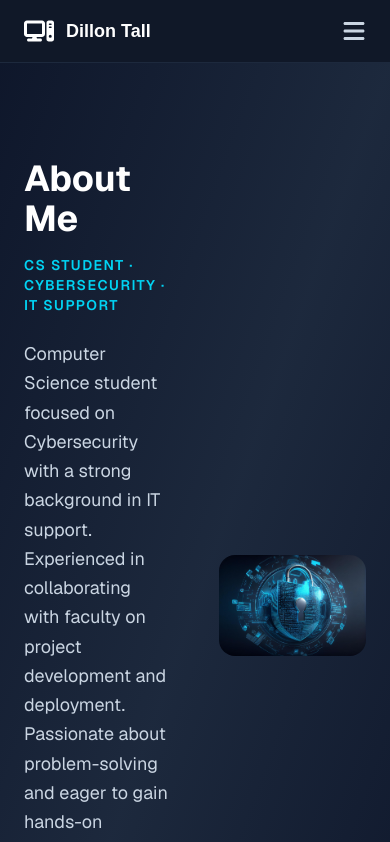
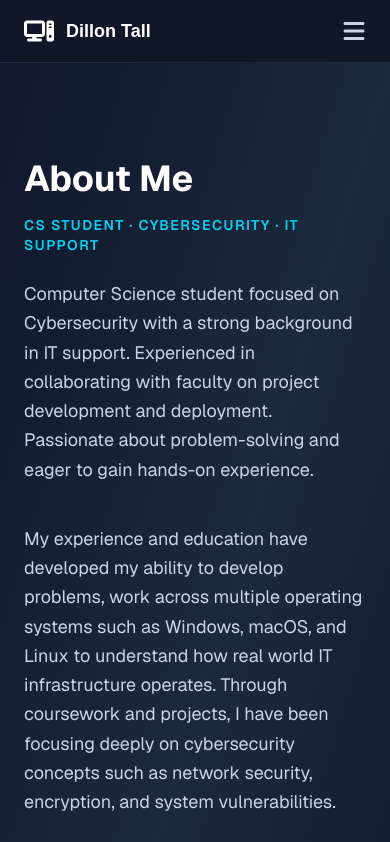
Before and after one commit to DillonT15/Tall-543, a Next.js app: page /about in a window 390 px wide. Shown: the top 842 px of the page. Built offline with nearby package versions, Linux system fonts and the light colour scheme.

Commit message:
Fixed minor ui bugs and navigation and header dissapearing. Ensured that site works on mobile devices and added additional images

```diff
--- a/app/about/page.tsx
+++ b/app/about/page.tsx
@@ -6,7 +6,7 @@ import Link from "next/link";
 const About: React.FC = () => {
   return (
     <div className="min-h-screen bg-gradient-to-br from-slate-900 via-slate-800 to-slate-900 text-white font-sans flex flex-col">
-      <main className="flex-1 flex flex-row items-center justify-center gap-12 px-6 py-24">
+      <main className="flex-1 flex flex-col lg:flex-row items-center justify-center gap-12 px-6 py-24">
         <div className="flex-1 text-left">
           <h1 className="text-4xl font-bold mb-4">About Me</h1>
           <p className="text-cyan-400 text-sm font-semibold uppercase tracking-widest mb-6">
@@ -16,6 +16,12 @@ const About: React.FC = () => {
             Computer Science student focused on Cybersecurity with a strong background
             in IT support. Experienced in collaborating with faculty on project development and deployment.
             Passionate about problem-solving and eager to gain hands-on experience.
+          </p>
+          <p className="text-lg text-slate-300 leading-relaxed mb-10">
+            My experience and education have developed my ability to develop problems, work across
+            multiple operating systems such as Windows, macOS, and Linux to understand how real world IT
+            infrastructure operates. Through coursework and projects, I have been focusing deeply on cybersecurity
+            concepts such as network security, encryption, and system vulnerabilities.
           </p>
 
           <div className="flex gap-4 flex-wrap">
@@ -34,15 +40,16 @@ const About: React.FC = () => {
           </div>
         </div>
 
-        <div className="flex-1 flex justify-end">
+        {/* Image — full width on mobile, half on desktop */}
+        <div className="w-full lg:flex-1 lg:flex lg:justify-end">
           <Image
-            src="/cybersecurity.jpg"
+            src="/dillon.jpg"
             alt="About Image"
             width={600}
             height={300}
             placeholder="blur"
             blurDataURL="/cybersecurity-blur.jpg"
-            className="rounded-2xl object-cover"
+            className="rounded-2xl object-cover w-full lg:w-auto"
           />
         </div>
       </main>
--- a/layout/header.tsx
+++ b/layout/header.tsx
@@ -26,7 +26,7 @@ const Header: React.FC = () => {
 
         {/* Right — links + hamburger */}
         <div className="flex items-center gap-4">
-          <div className="hidden md:block">
+          <div className="hidden lg:block">
             <Links />
           </div>
           {/* Hamburger (mobile only) */}
```
Also changed, not shown: public/dillon.jpg (added), 1 other file (tests, documents, lock files or other folders).
